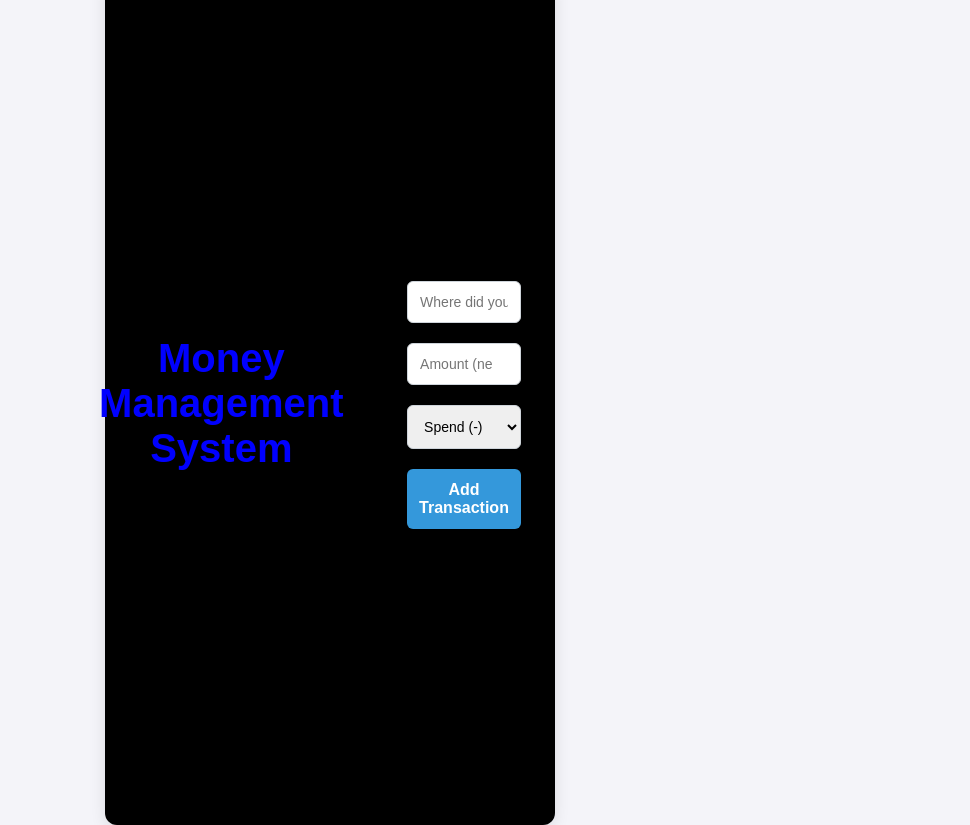
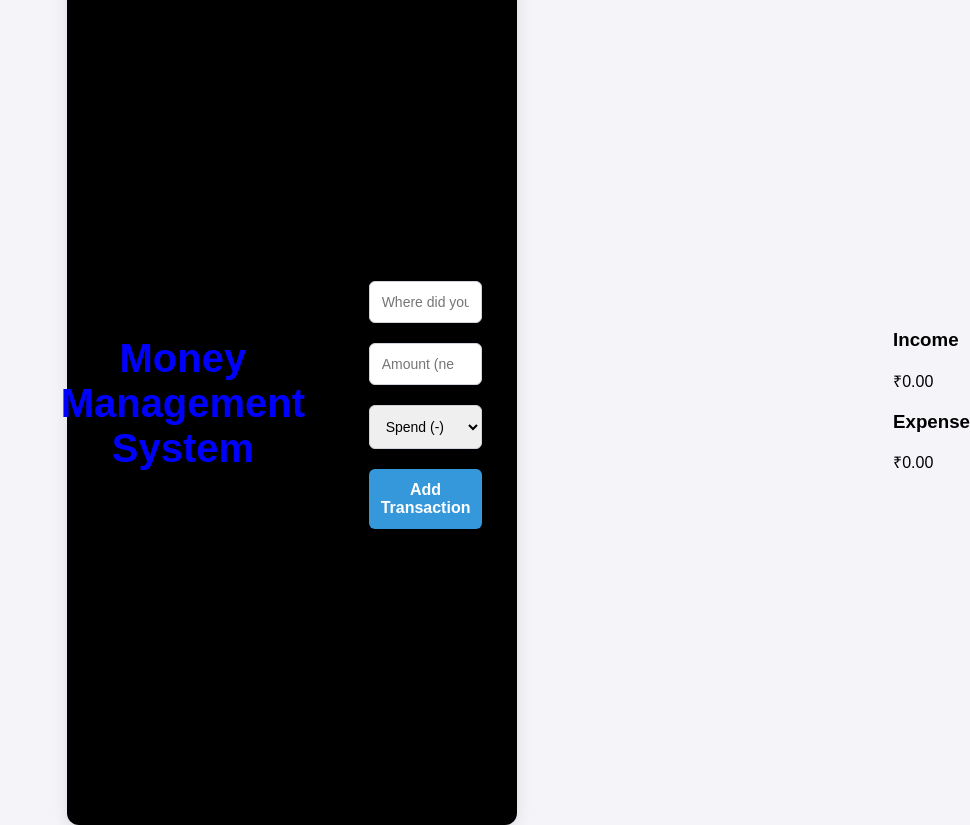
Before and after one commit to RajanSudan20/Money-Management-system, a plain HTML site: page index.html in a window 1280 px wide. Shown: the whole page, without its empty margins (310-1280 px from the left). Drawn offline with Linux system fonts and the light colour scheme.

Commit message:
Adding Income and Expenses class

```diff
--- a/index.html
+++ b/index.html
@@ -34,6 +34,16 @@
    <ul id="transaction-list"></ul>
     <script src="script.js"></script>
  </div>
+ <div class="inc-exp-container">
+    <div>
+        <h3>Income</h3>
+        <p id="income" class="money-plus">₹0.00</p>
+    </div>
+    <div>
+        <h3>Expense</h3>
+        <p id="expense" class="money-minus">₹0.00</p>
+    </div>
+ </div>
 
 </body>
 </html>
```
